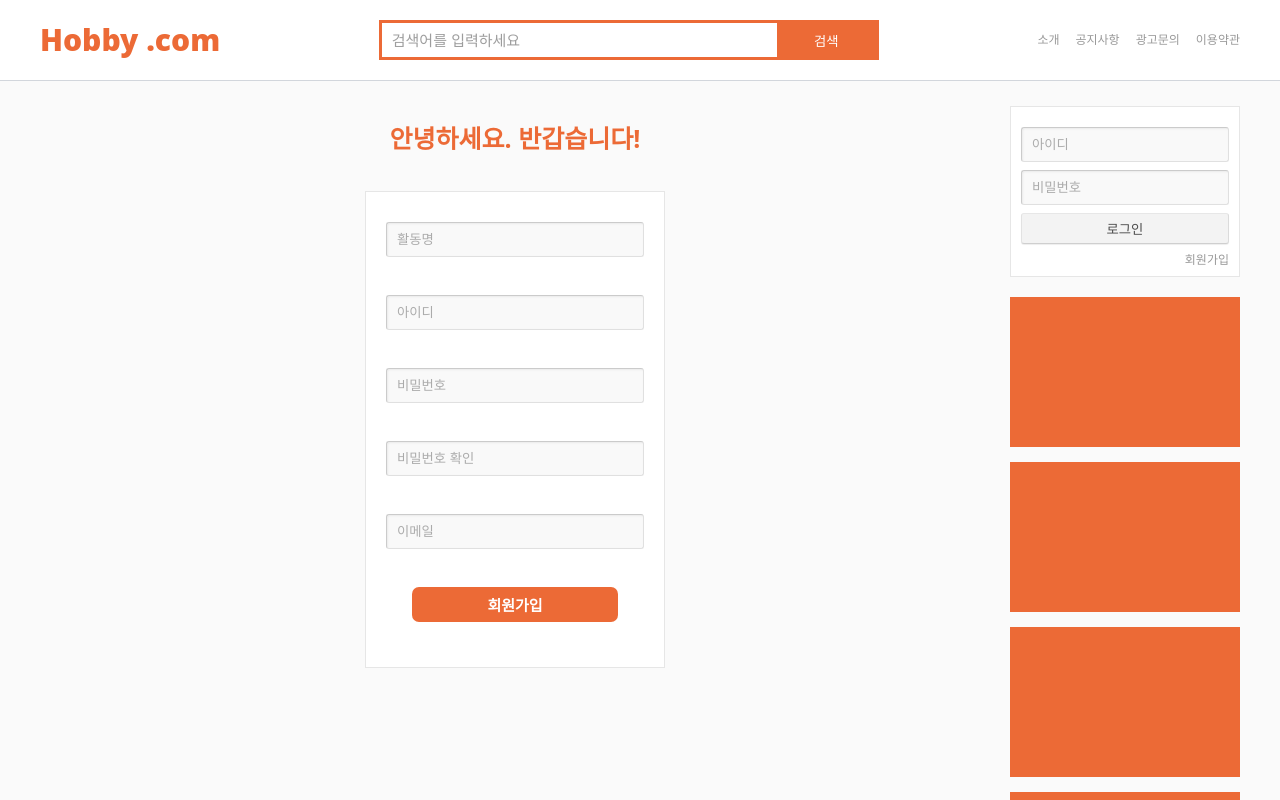
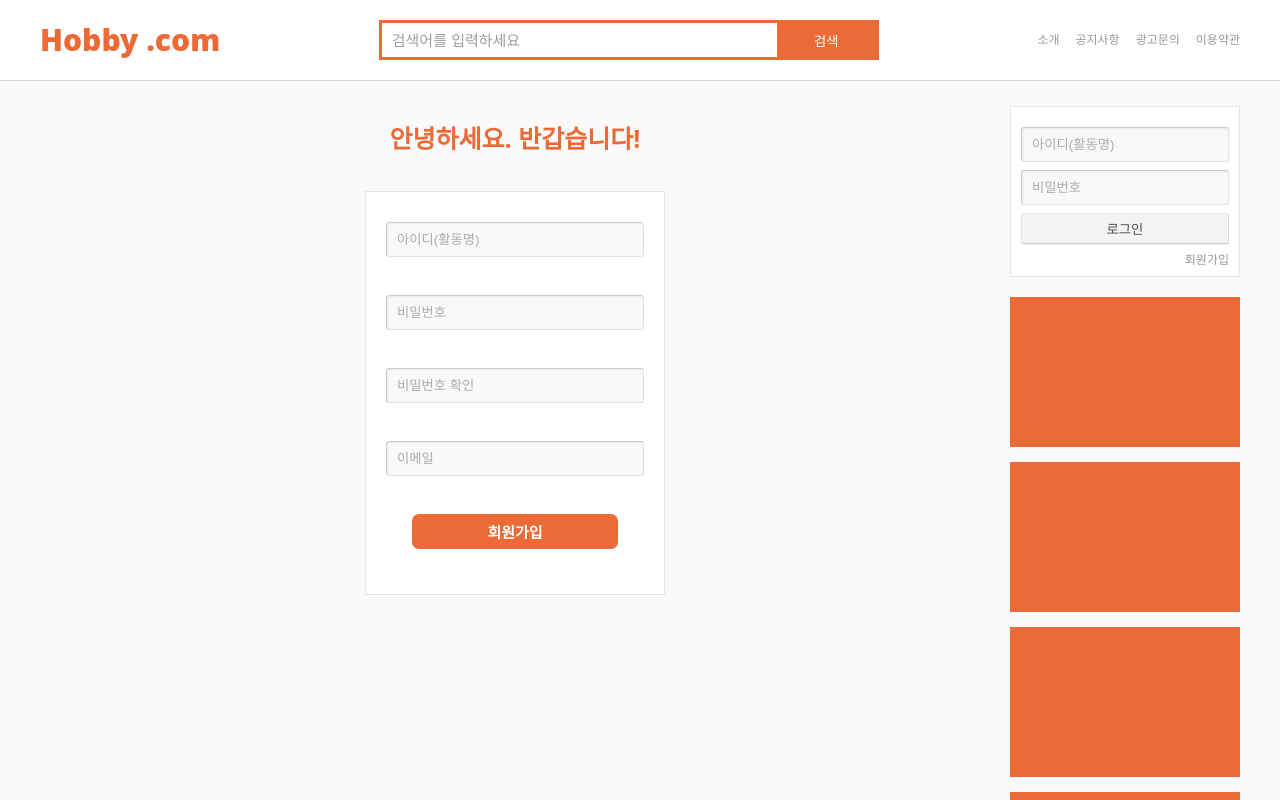
Before and after one commit to kimyh03/community-client, a React (Create React App) app: page /signUp in a window 1280 px wide. Shown: the top 800 px of the page. Built offline with nearby package versions, Linux system fonts and the light colour scheme.

Commit message:
delete accountId & error control
use mutation onError

```diff
--- a/src/Componentes/LoggedOutUserBox.tsx
+++ b/src/Componentes/LoggedOutUserBox.tsx
@@ -67,7 +67,7 @@ interface SignInResponse {
 }
 
 interface SignInInput {
-  accountId: string;
+  nickname: string;
   password: string;
 }
 
@@ -76,8 +76,8 @@ interface LocalSignInInput {
 }
 
 const SIGN_IN = gql`
-  mutation signIn($accountId: String!, $password: String!) {
-    signIn(accountId: $accountId, password: $password) {
+  mutation signIn($nickname: String!, $password: String!) {
+    signIn(nickname: $nickname, password: $password) {
       token
     }
   }
@@ -90,13 +90,13 @@ const LOCAL_LOG_USER_IN = gql`
 `;
 
 const LoggedOutUserBox: React.FunctionComponent = () => {
-  const accountID = useInput("");
+  const nickname = useInput("");
   const password = useInput("");
 
   const [logIn, { loading, data }] = useMutation<SignInResponse, SignInInput>(
     SIGN_IN,
     {
-      variables: { accountId: accountID.value, password: password.value }
+      variables: { nickname: nickname.value, password: password.value }
     }
   );
   const [localLogIn] = useMutation<LocalSignInInput>(LOCAL_LOG_USER_IN, {
@@ -123,15 +123,15 @@ const LoggedOutUserBox: React.FunctionComponent = () => {
     <Container>
       <AuthForm onSubmit={onSubmit}>
         <Input
-          placeholder="아이디"
+          placeholder="아이디(활동명)"
           required={true}
           type={"text"}
-          {...accountID}
+          {...nickname}
         ></Input>
         <Input
           placeholder="비밀번호"
           required={true}
-          type={"text"}
+          type={"password"}
           {...password}
         ></Input>
         <Button>로그인</Button>
--- a/src/Routes/SignUp/index.tsx
+++ b/src/Routes/SignUp/index.tsx
@@ -1,25 +1,18 @@
 import { useMutation } from "@apollo/react-hooks";
 import { gql } from "apollo-boost";
 import React from "react";
+import { toast } from "react-toastify";
 import Input from "src/Componentes/Input";
 import PasswordValidator from "src/Componentes/PasswordValidator";
 import useInput from "src/Hooks/UseInput";
 import styled from "styled-components";
 
 const SIGN_UP = gql`
-  mutation signUp(
-    $nickname: String!
-    $accountId: String!
-    $password: String!
-    $email: String!
-  ) {
-    signUp(
-      nickname: $nickname
-      accountId: $accountId
-      password: $password
-      email: $email
-    ) {
+  mutation signUp($nickname: String!, $password: String!, $email: String!) {
+    signUp(nickname: $nickname, password: $password, email: $email) {
       ok
+      existEmail
+      existNickname
     }
   }
 `;
@@ -70,35 +63,34 @@ const SubmitButton = styled.button`
   }
 `;
 
-interface SignUpInput {
-  nickname: string;
-  accountId: string;
-  password: string;
-  email: string;
-}
 export default () => {
   const nickname = useInput("");
-  const accountId = useInput("");
   const password = useInput("");
   const confirmPassword = useInput("");
   const email = useInput("");
 
-  const [signUp] = useMutation<SignUpInput>(SIGN_UP, {
+  const [signUp] = useMutation(SIGN_UP, {
     variables: {
       nickname: nickname.value,
-      accountId: accountId.value,
       password: password.value,
       email: email.value
+    },
+    onError(error) {
+      throw new Error(error.message.substring(15));
     }
   });
 
   const onSubmit = async (event) => {
+    event.preventDefault();
+    if (password.value !== confirmPassword.value) {
+      toast.error("비밀번호가 일치하지 않습니다.");
+    }
     try {
-      event.preventDefault();
       await signUp();
       window.location.href = "http://localhost:3000/";
+      toast.success("회원가입이 완료 되었습니다!");
     } catch (error) {
-      console.log(error.message);
+      toast.error(error.message);
     }
   };
   return (
@@ -107,18 +99,10 @@ export default () => {
         <Title>안녕하세요. 반갑습니다!</Title>
         <AuthForm onSubmit={onSubmit}>
           <Input
-            placeholder={"활동명"}
+            placeholder={"아이디(활동명)"}
             required={true}
             value={nickname.value}
             onChange={nickname.onChange}
-            type={"text"}
-          ></Input>
-          <Spacer />
-          <Input
-            placeholder={"아이디"}
-            required={true}
-            value={accountId.value}
-            onChange={accountId.onChange}
             type={"text"}
           ></Input>
           <Spacer />
```
